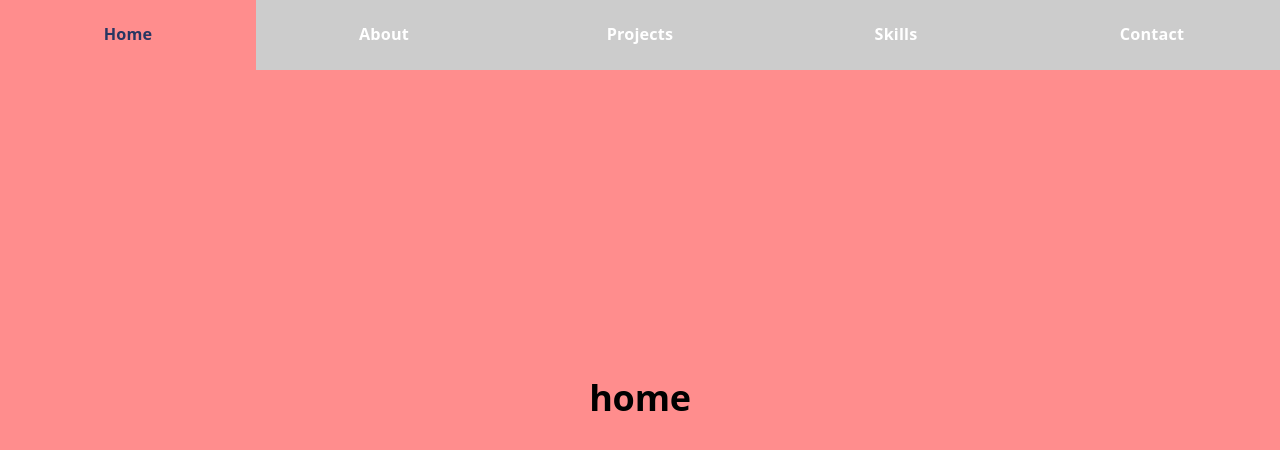
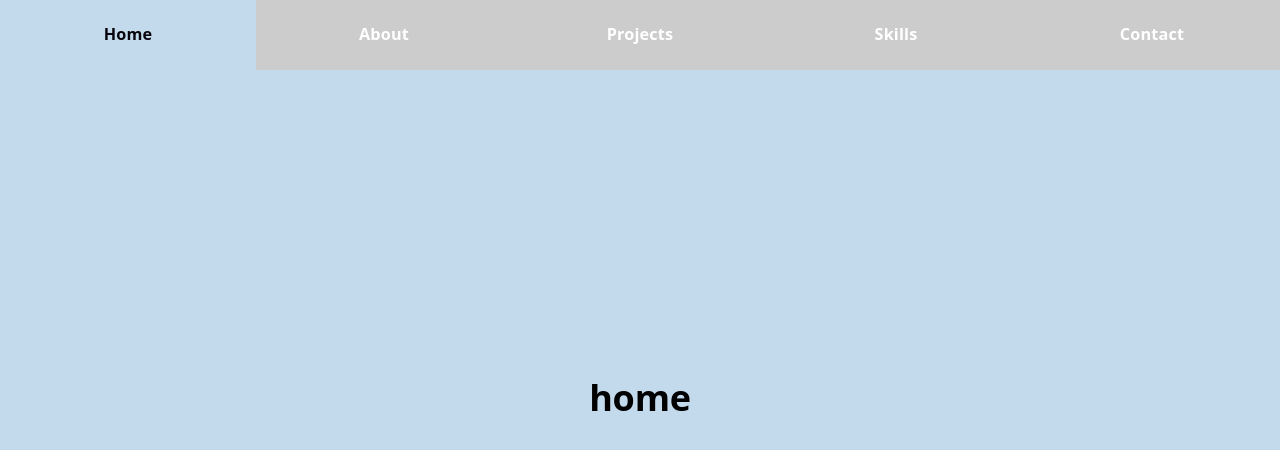
Before and after one commit to bjwirgau/react-portfolio, a React (Vite) app: page / in a window 1280 px wide. Shown: the part 74-524 px from the top of the page. Built offline with nearby package versions, Linux system fonts and the light colour scheme.

Commit message:
Fix the header colors to match the section colors when hovering. Adjust theme colors.

```diff
--- a/src/components/Header/Header.css
+++ b/src/components/Header/Header.css
@@ -79,33 +79,53 @@
   color: #fff;
 }
 
-.site-header__links a:hover,
-.site-header__links a.site-header__link--active.site-header__link--home {
-  color: var(--accent);
+.site-header__links li:nth-child(1) a:hover {
+  color: var(--text-h);
   background: var(--section-color__home);
 }
 
-.site-header__links a:hover,
-.site-header__links a.site-header__link--active.site-header__link--about {
-  color: var(--accent);
+.site-header__links li:nth-child(2) a:hover {
+  color: var(--text-h);
   background: var(--section-color__about);
 }
 
-.site-header__links a:hover,
-.site-header__links a.site-header__link--active.site-header__link--projects {
-  color: var(--accent);
+.site-header__links li:nth-child(3) a:hover {
+  color: var(--text-h);
   background: var(--section-color__projects);
 }
 
-.site-header__links a:hover,
-.site-header__links a.site-header__link--active.site-header__link--skills {
-  color: var(--accent);
+.site-header__links li:nth-child(4) a:hover {
+  color: var(--text-h);
   background: var(--section-color__skills);
 }
 
-.site-header__links a:hover,
+.site-header__links li:nth-child(5) a:hover {
+  color: var(--text-h);
+  background: var(--section-color__contact);
+}
+
+.site-header__links a.site-header__link--active.site-header__link--home {
+  color: var(--text-h);
+  background: var(--section-color__home);
+}
+
+.site-header__links a.site-header__link--active.site-header__link--about {
+  color: var(--text-h);
+  background: var(--section-color__about);
+}
+
+.site-header__links a.site-header__link--active.site-header__link--projects {
+  color: var(--text-h);
+  background: var(--section-color__projects);
+}
+
+.site-header__links a.site-header__link--active.site-header__link--skills {
+  color: var(--text-h);
+  background: var(--section-color__skills);
+}
+
 .site-header__links a.site-header__link--active.site-header__link--contact {
-  color: var(--accent);
+  color: var(--text-h);
   background: var(--section-color__contact);
 }
 
--- a/src/index.css
+++ b/src/index.css
@@ -15,11 +15,11 @@
   --heading: system-ui, 'Segoe UI', Roboto, sans-serif;
   --mono: ui-monospace, Consolas, monospace;
 
-  --section-color__home: #ff8d8d;
-  --section-color__about: #8d8dff;
-  --section-color__projects: #8dff8d;
-  --section-color__skills: #fffd8d;
-  --section-color__contact: #ff8dff;
+  --section-color__home: #c3d9ec;
+  --section-color__about: #cdcdf8;
+  --section-color__projects: #e1f6e1;
+  --section-color__skills: #fcfbdc;
+  --section-color__contact: #ffd6ff;
 
   font: 18px/145% var(--sans);
   letter-spacing: 0.18px;
```
